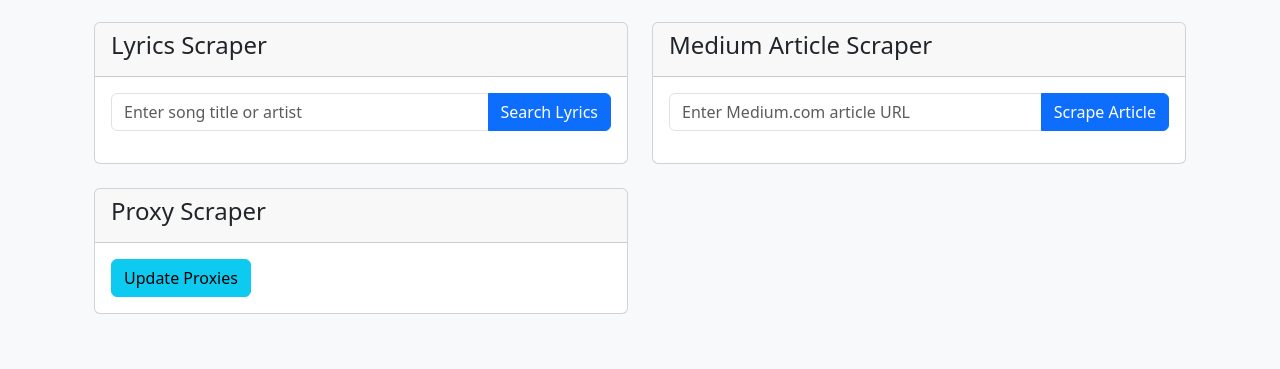
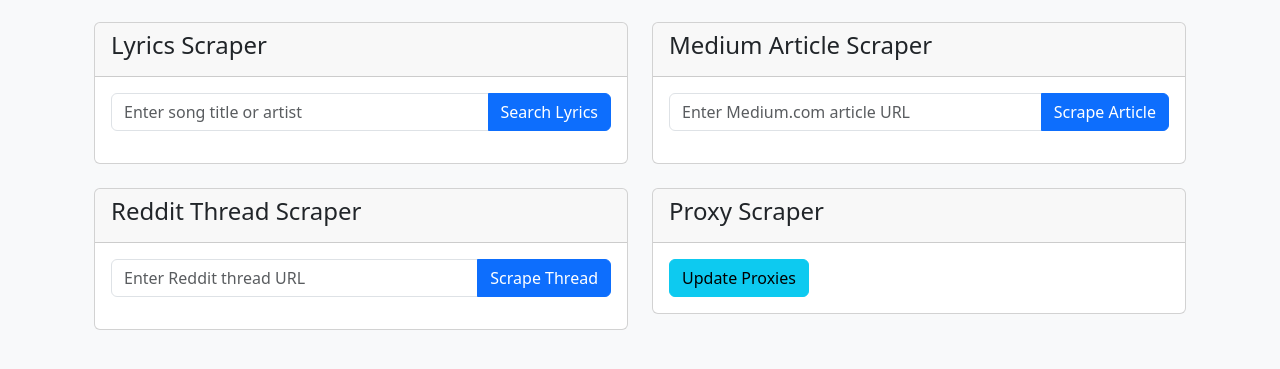
Before and after one commit to vincent0-ai/scrapper, a Flask app: page / in a window 1280 px wide. Shown: the part 154-523 px from the top of the page. Run offline with Flask 3, Linux system fonts and the light colour scheme.

Commit message:
`Added Reddit thread scraping functionality`

```diff
--- a/app.py
+++ b/app.py
@@ -1,10 +1,11 @@
 from flask import Flask, render_template, request, jsonify, send_file
 import io
+import json
 import os
 import redis
 from rq import Queue
 from db import db_manager # Assuming db_manager is correctly implemented and handles data storage/retrieval
-from worker import scrape_lyrics, scrape_medium as worker_scrape_medium, update_proxies as worker_update_proxies # Renamed to avoid conflict
+from worker import scrape_lyrics, scrape_medium as worker_scrape_medium, update_proxies as worker_update_proxies, scrape_reddit as worker_scrape_reddit # Renamed to avoid conflict
 
 app = Flask(__name__)
 
@@ -58,6 +59,22 @@
     job = q.enqueue(worker_scrape_medium, url, job_timeout=3600, meta={'template_name': 'medium_result.html'})
     return jsonify({"status": "PENDING", "task_id": job.get_id()})
 
+@app.route('/scrape_reddit', methods=['POST'])
+def scrape_reddit():
+    url = request.form.get('url')
+    if not url:
+        return jsonify({"error": "Reddit URL is required."}), 400
+
+    # Try to get from DB first
+    cached_result = db_manager.get_reddit_thread(url)
+    if cached_result:
+        cached_result.pop('_id', None)
+        return jsonify({"status": "SUCCESS", "result": render_template('reddit_result.html', thread=cached_result)})
+
+    # If not in DB, start a background job
+    job = q.enqueue(worker_scrape_reddit, url, job_timeout=3600, meta={'template_name': 'reddit_result.html'})
+    return jsonify({"status": "PENDING", "task_id": job.get_id()})
+
 @app.route('/update_proxies', methods=['POST'])
 def update_proxies_route():
     # Enqueue the proxy update job
@@ -76,6 +93,8 @@
                     html = render_template(template_name, result=result)
                 elif template_name == 'proxy_result.html':
                     html = f'<div class="alert alert-success">{result.get("message", "Proxies updated!")}</div>'
+                elif template_name == 'reddit_result.html':
+                    html = render_template(template_name, thread=result)
                 else:
                     html = render_template(template_name, article=result)
                 response = {'state': 'SUCCESS', 'result': html}
@@ -119,5 +138,28 @@
 
     return send_file(buffer, as_attachment=True, download_name=f'{title}.txt', mimetype='text/plain')
 
+@app.route('/download_reddit', methods=['POST'])
+def download_reddit():
+    url = request.form.get('url')
+    if not url:
+        return "URL is required", 400
+
+    thread_data = db_manager.get_reddit_thread(url)
+    if not thread_data:
+        return "Thread data not found.", 404
+
+    thread_data.pop('_id', None)
+    thread_data.pop('timestamp', None) # Remove datetime object which is not JSON serializable
+
+    title = thread_data.get('title', 'reddit_thread')
+    safe_title = "".join(c for c in title if c.isalnum() or c in (' ', '.', '_')).rstrip()
+    filename = f"{safe_title[:50]}.json"
+
+    buffer = io.BytesIO()
+    buffer.write(json.dumps(thread_data, indent=4).encode('utf-8'))
+    buffer.seek(0)
+
+    return send_file(buffer, as_attachment=True, download_name=filename, mimetype='application/json')
+
 if __name__ == '__main__':
     app.run(debug=True)
--- a/templates/index.html
+++ b/templates/index.html
@@ -43,6 +43,23 @@
     </div>
 
     <div class="row">
+        <!-- Reddit Scraper Card -->
+        <div class="col-md-6">
+            <div class="card mb-4">
+                <div class="card-header">
+                    <h4>Reddit Thread Scraper</h4>
+                </div>
+                <div class="card-body">
+                    <form id="reddit-form">
+                        <div class="input-group mb-3">
+                            <input type="url" name="url" class="form-control" placeholder="Enter Reddit thread URL" required>
+                            <button class="btn btn-primary" type="submit">Scrape Thread</button>
+                        </div>
+                    </form>
+                </div>
+            </div>
+        </div>
+
         <!-- Proxy Scraper Card -->
         <div class="col-md-6">
             <div class="card mb-4">
@@ -67,6 +84,7 @@
 <script>
     const lyricsForm = document.getElementById('lyrics-form');
     const mediumForm = document.getElementById('medium-form');
+    const redditForm = document.getElementById('reddit-form');
     const proxyForm = document.getElementById('proxy-form');
     const resultsArea = document.getElementById('results-area');
 
@@ -80,6 +98,12 @@
         e.preventDefault();
         const formData = new FormData(this);
         handleFormSubmit('/scrape_medium', formData);
+    });
+
+    redditForm.addEventListener('submit', function(e) {
+        e.preventDefault();
+        const formData = new FormData(this);
+        handleFormSubmit('/scrape_reddit', formData);
     });
 
     proxyForm.addEventListener('submit', function(e) {
--- a/worker.py
+++ b/worker.py
@@ -5,6 +5,7 @@
 from lyrics_scraper import search_song
 from medium_scraper import MediumScraper
 from proxy_scraper import scrape_and_save_proxies
+from reddit_scraper import RedditScraper
 
 listen = ['high', 'default', 'low']
 
@@ -25,6 +26,13 @@
     scraper = MediumScraper()
     return scraper.scrape_single(url)
 
+def scrape_reddit(url):
+    """
+    Scrapes a Reddit thread.
+    """
+    scraper = RedditScraper()
+    return scraper.scrape_single(url)
+
 def update_proxies():
     """
     Updates the proxy list.
```
Also changed, not shown: db.py (+13 -0 lines), reddit_scraper.py (added, +70 -0 lines), templates/reddit_result.html (added, +40 -0 lines).
